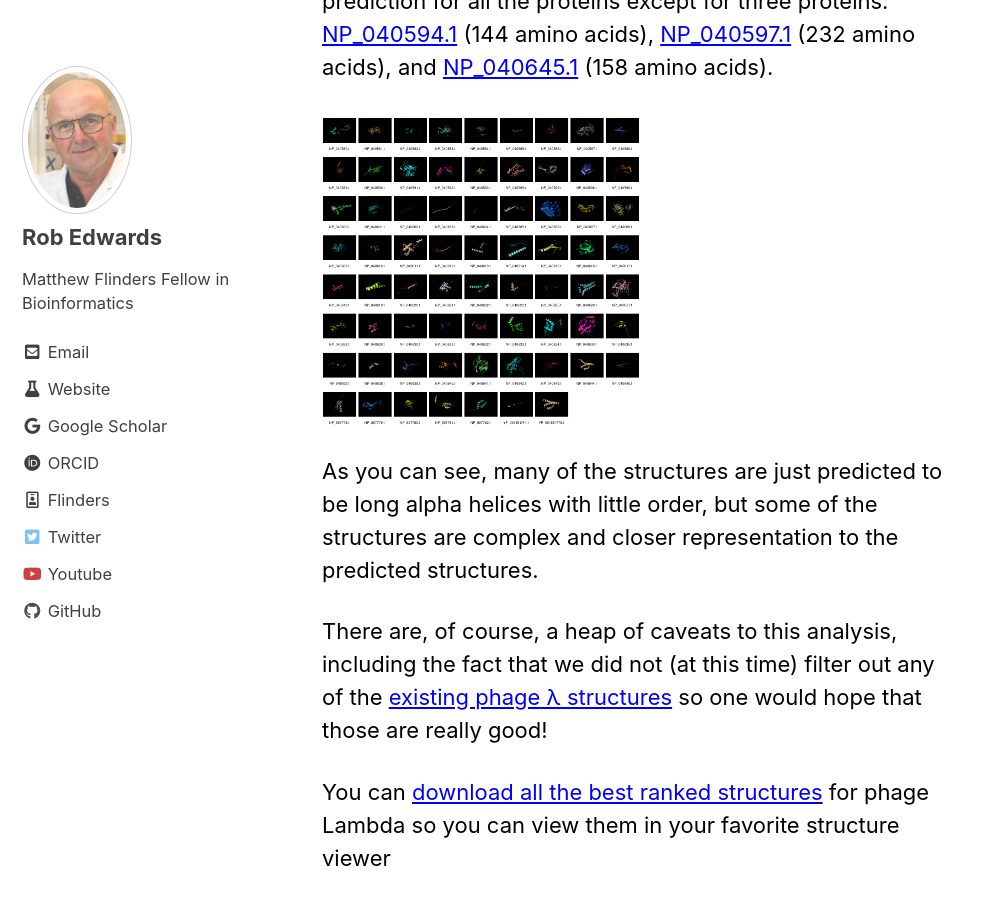
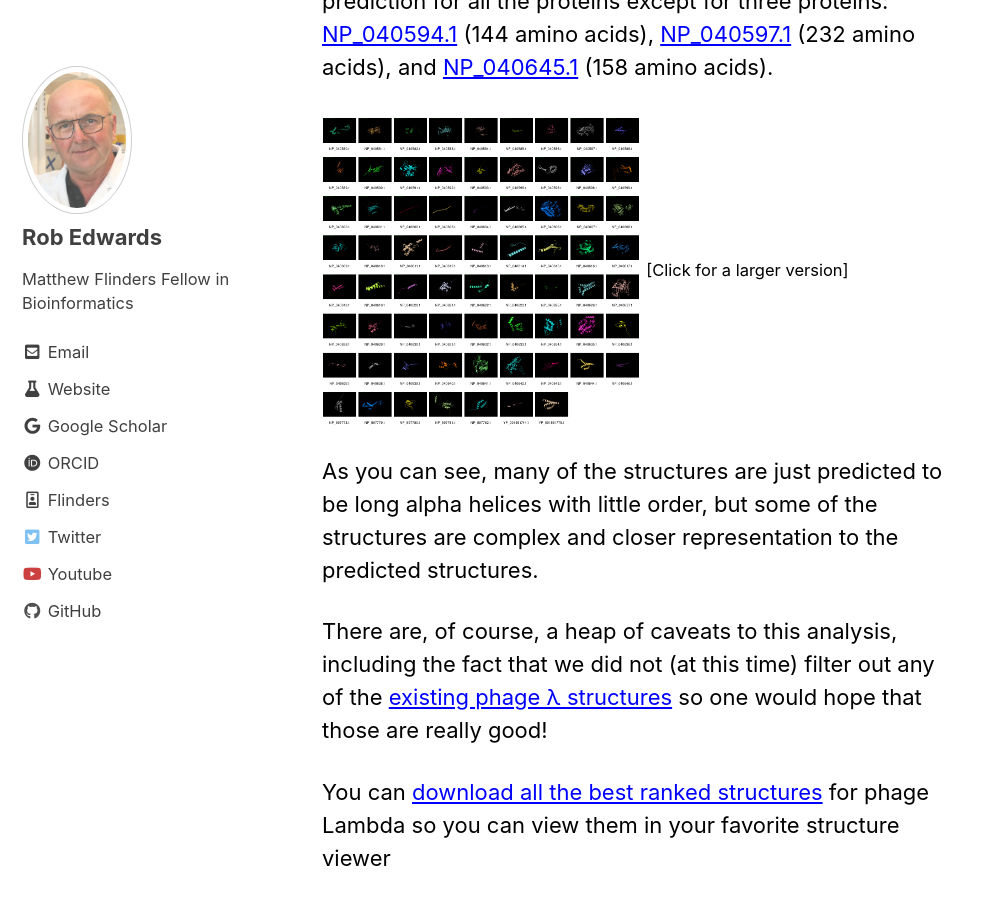
Before and after one commit to FlindersFAME/fame.github.io, a Jekyll site: the page built from Blog/_posts/2022-02-18-alphafold_lambda.md, in a window 1280 px wide and 900 px high, scrolled down 442 px. Shown: the whole window, without its empty margins (0-982 px from the left). Built offline with Jekyll 4.4.1, drawn with Linux system fonts in a browser that asks for light colours; cached includes are drawn as plain includes.

Commit message:
moving the images

```diff
--- a/Blog/_posts/2022-02-18-alphafold_lambda.md
+++ b/Blog/_posts/2022-02-18-alphafold_lambda.md
@@ -16,6 +16,7 @@ DeepMind's [AlphaFold](https://github.com/deepmind/alphafold) is winning at pred
 We took the [NCBI version of &lambda;](https://www.ncbi.nlm.nih.gov/nuccore/NC_001416.1/) and extracted all the proteins, and then ran them through AlphaFold. It was able to make a prediction for all the proteins except for three proteins: [NP_040594.1](https://www.ncbi.nlm.nih.gov/protein/NP_040594.1/) (144 amino acids), [NP_040597.1](https://www.ncbi.nlm.nih.gov/protein/NP_040597.1/) (232 amino acids), and [NP_040645.1](https://www.ncbi.nlm.nih.gov/protein/NP_040645.1) (158 amino acids).
 
 [![Structures of all phage &lambda; proteins](/assets/images/phage_lambda/phage_lambda.png "Aren't they pretty!")](/assets/images/phage_lambda//phage_lambda.png)
+<small>[Click for a larger version]</small>
 
 As you can see, many of the structures are just predicted to be long alpha helices with little order, but some of the structures are complex and closer representation to the predicted structures.
 
```
